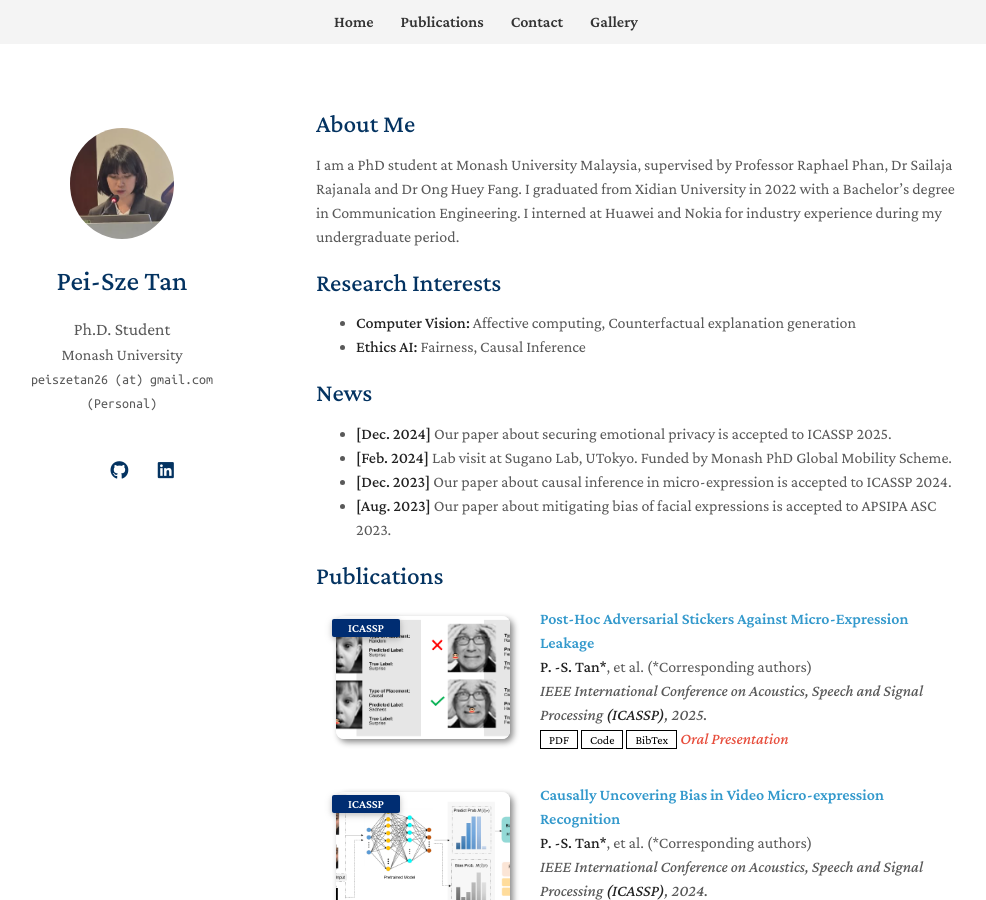
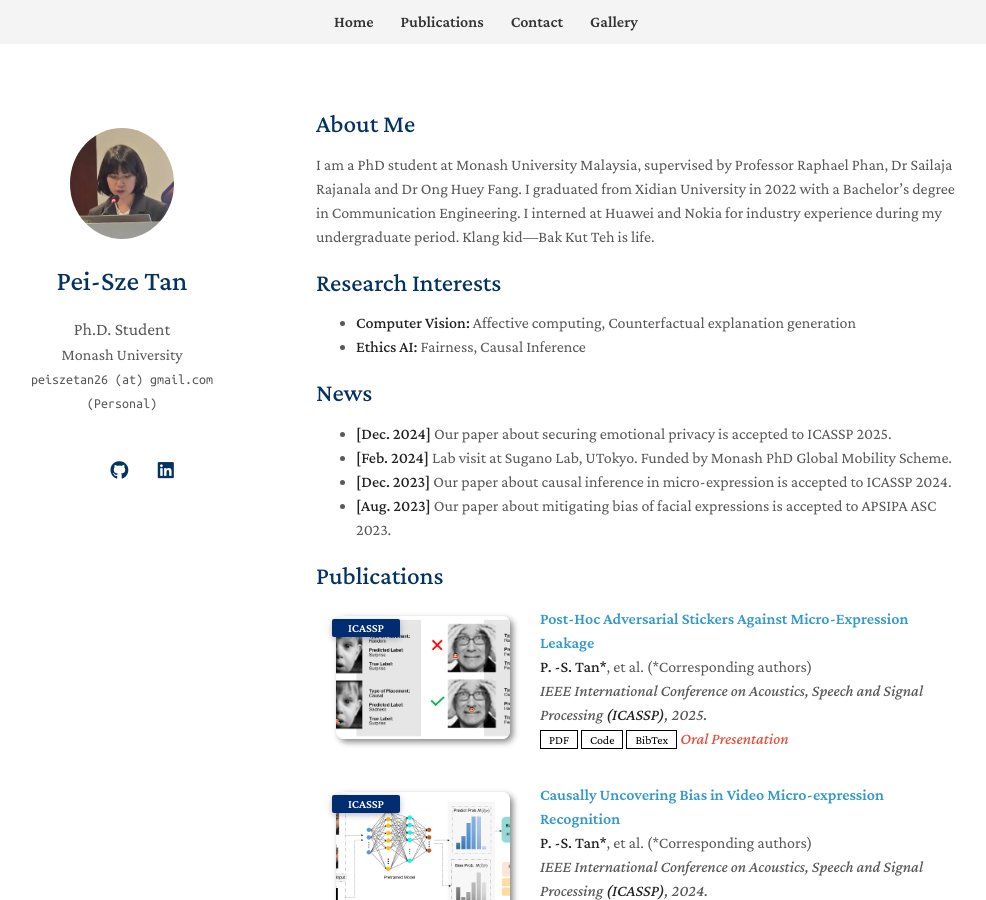
Before and after one commit to noobasuna/tpeisze, a Jekyll site: the page built from index.md, in a window 1280 px wide and 900 px high. Shown: the whole window, without its empty margins (154-1140 px from the left). Built offline with Jekyll 4.4.1, drawn with Linux system fonts in a browser that asks for light colours; a style sheet for code colours, icons or effects is not loaded; our own code applies the rules of GitHub Pages for plain Markdown files.

Commit message:
Update index.md

```diff
--- a/index.md
+++ b/index.md
@@ -4,7 +4,7 @@ layout: homepage
 
 ## About Me
 
-I am a PhD student at Monash University Malaysia, supervised by Professor Raphael Phan, Dr Sailaja Rajanala and Dr Ong Huey Fang. I graduated from Xidian University in 2022 with a Bachelor's degree in Communication Engineering. I interned at Huawei and Nokia for industry experience during my undergraduate period.
+I am a PhD student at Monash University Malaysia, supervised by Professor Raphael Phan, Dr Sailaja Rajanala and Dr Ong Huey Fang. I graduated from Xidian University in 2022 with a Bachelor's degree in Communication Engineering. I interned at Huawei and Nokia for industry experience during my undergraduate period. Klang kid—Bak Kut Teh is life.
 
 ## Research Interests
 
```
